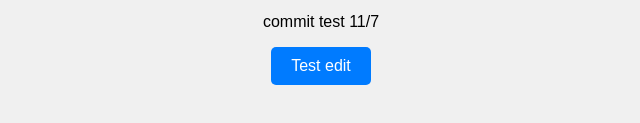
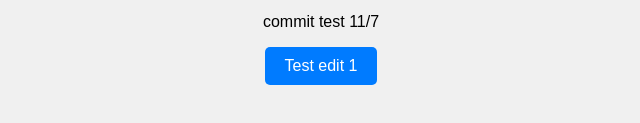
Before and after one commit to Vinhguy/BTL_CauHInhMang, a website: page public/index.html in a window 1280 px wide. Shown: the part 211-334 px from the top of the page, 319-959 px from the left. Drawn offline with Linux system fonts and the light colour scheme.

Commit message:
Update button text in index.html for clarity

```diff
--- a/public/index.html
+++ b/public/index.html
@@ -12,7 +12,7 @@
   <p>Chỉnh sửa file này để tùy chỉnh trang home của bạn! </p>
   <p>balls</p>
   <p> commit test 11/7</p>
-  <button onclick="alert('Hello from JavaScript!v5')">Test edit</button>
+  <button onclick="alert('Hello from JavaScript!v5')">Test edit 1</button>
   <script src="script.js"></script>
 </body>
 </html>
```
